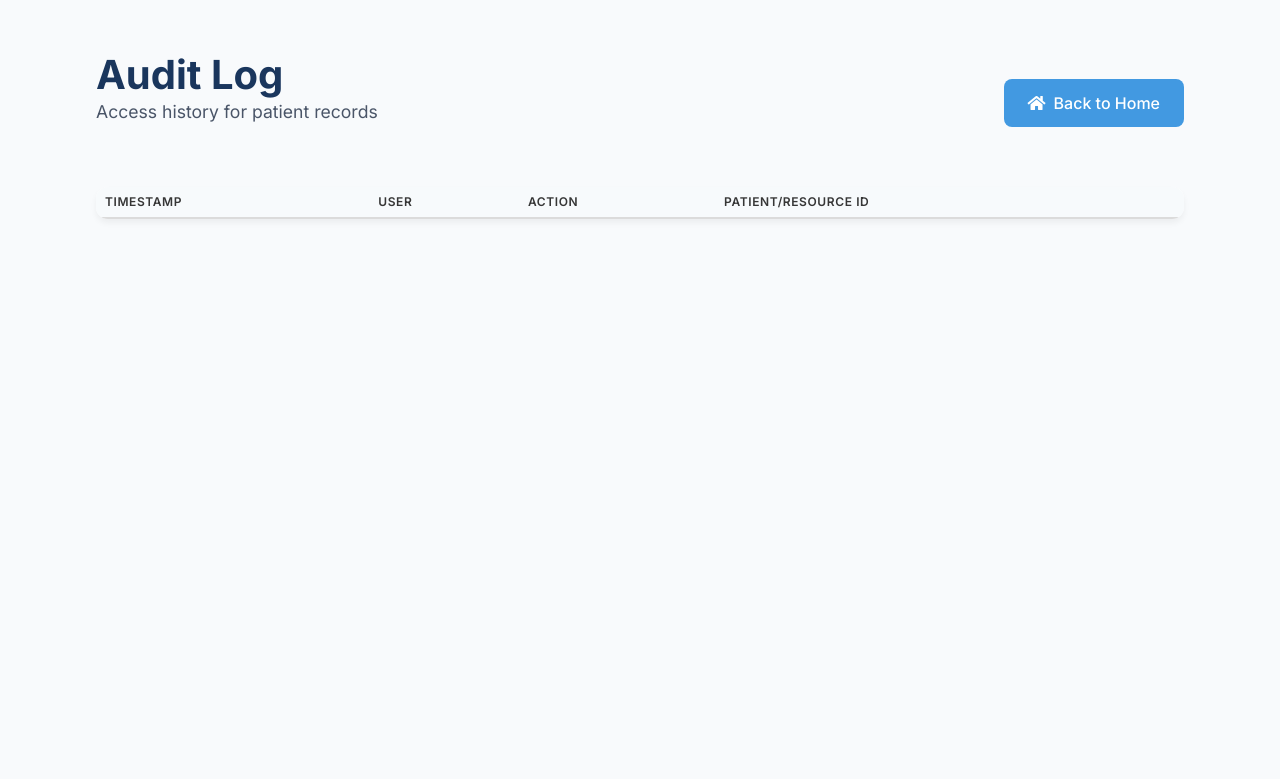
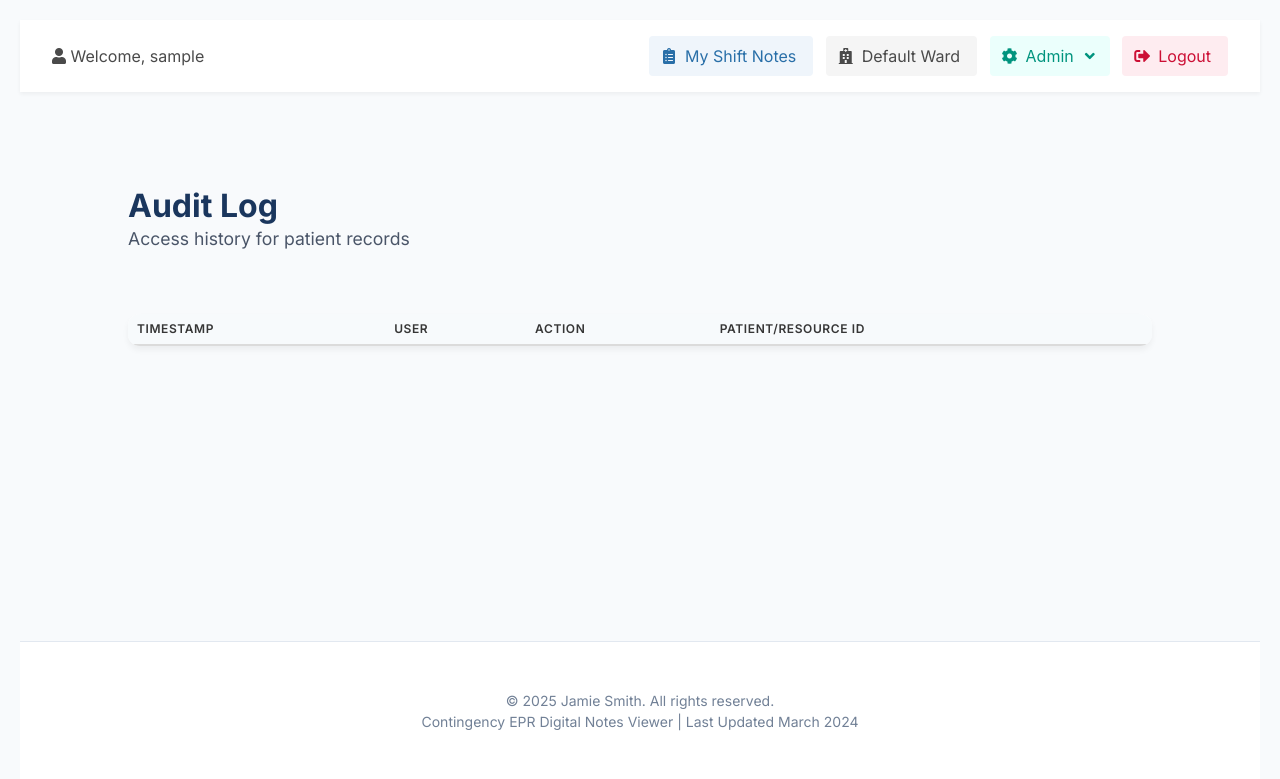
Before and after one commit to blameyourelf/pdf_split, a Flask app: page /audit-log in a window 1280 px wide. Shown: the top 779 px of the page. Run offline with Flask 2, Linux system fonts and the light colour scheme; a user stored in the database is signed in; data that the repository does not hold is empty; parts of the project's set-up code (start-up, migrations or seed data) failed here and were passed over; some libraries are stand-ins or nearby versions.

Commit message:
Refactor audit log template for improved structure and readability
This commit updates the audit log template to enhance its structure and maintainability. The changes include the removal of unnecessary HTML elements and the integration of template inheritance for better organization.

- Removed redundant HTML structure and styles
- Implemented template inheritance from base.html
- Improved readability and maintainability of the code

JS

```diff
--- a/templates/audit_log.html
+++ b/templates/audit_log.html
@@ -1,13 +1,8 @@
-<!DOCTYPE html>
-<html lang="en">
-<head>
-    <meta charset="UTF-8">
-    <meta name="viewport" content="width=device-width, initial-scale=1.0">
-    <title>Audit Log - Contingency EPR Digital Notes Viewer</title>
-    <link rel="stylesheet" href="https://cdnjs.cloudflare.com/ajax/libs/normalize/8.0.1/normalize.min.css">
-    <link rel="stylesheet" href="https://cdnjs.cloudflare.com/ajax/libs/font-awesome/5.15.4/css/all.min.css">
-    <link rel="stylesheet" href="https://cdnjs.cloudflare.com/ajax/libs/bulma/0.9.3/css/bulma.min.css">
-    <link href="https://fonts.googleapis.com/css2?family=Inter:wght@400;500;600;700&display=swap" rel="stylesheet">
+{% extends "base.html" %}
+
+{% block title %}Audit Log - Contingency EPR{% endblock %}
+
+{% block extra_styles %}
 <style>
     body {
         padding: 20px;
@@ -23,7 +18,7 @@
     .title {
         color: #1a365d;
         font-weight: 700;
-            font-size: 2.5rem;
+        font-size: 2rem;
         margin-bottom: 1rem;
     }
     .subtitle {
@@ -36,23 +31,6 @@
         justify-content: space-between;
         align-items: center;
         margin-bottom: 2rem;
-        }
-        .back-button {
-            display: inline-flex;
-            align-items: center;
-            gap: 0.5rem;
-            background-color: #4299e1;
-            color: white;
-            padding: 0.75rem 1.5rem;
-            border-radius: 8px;
-            transition: all 0.3s ease;
-            font-weight: 500;
-            text-decoration: none;
-        }
-        .back-button:hover {
-            background-color: #3182ce;
-            transform: translateY(-1px);
-            color: white;
     }
     .audit-table {
         background: white;
@@ -101,18 +79,15 @@
         color: #d69e2e;
     }
 </style>
-</head>
-<body>
+{% endblock %}
+
+{% block content %}
 <div class="container">
     <div class="audit-header">
         <div>
             <h1 class="title">Audit Log</h1>
             <p class="subtitle">Access history for patient records</p>
         </div>
-            <a href="/" class="back-button">
-                <i class="fas fa-home"></i>
-                Back to Home
-            </a>
     </div>
 
     <div class="audit-table">
@@ -160,5 +135,4 @@
         </table>
     </div>
 </div>
-</body>
-</html>
+{% endblock %}
```
Lines whose indentation alone changed are shown as unchanged.
